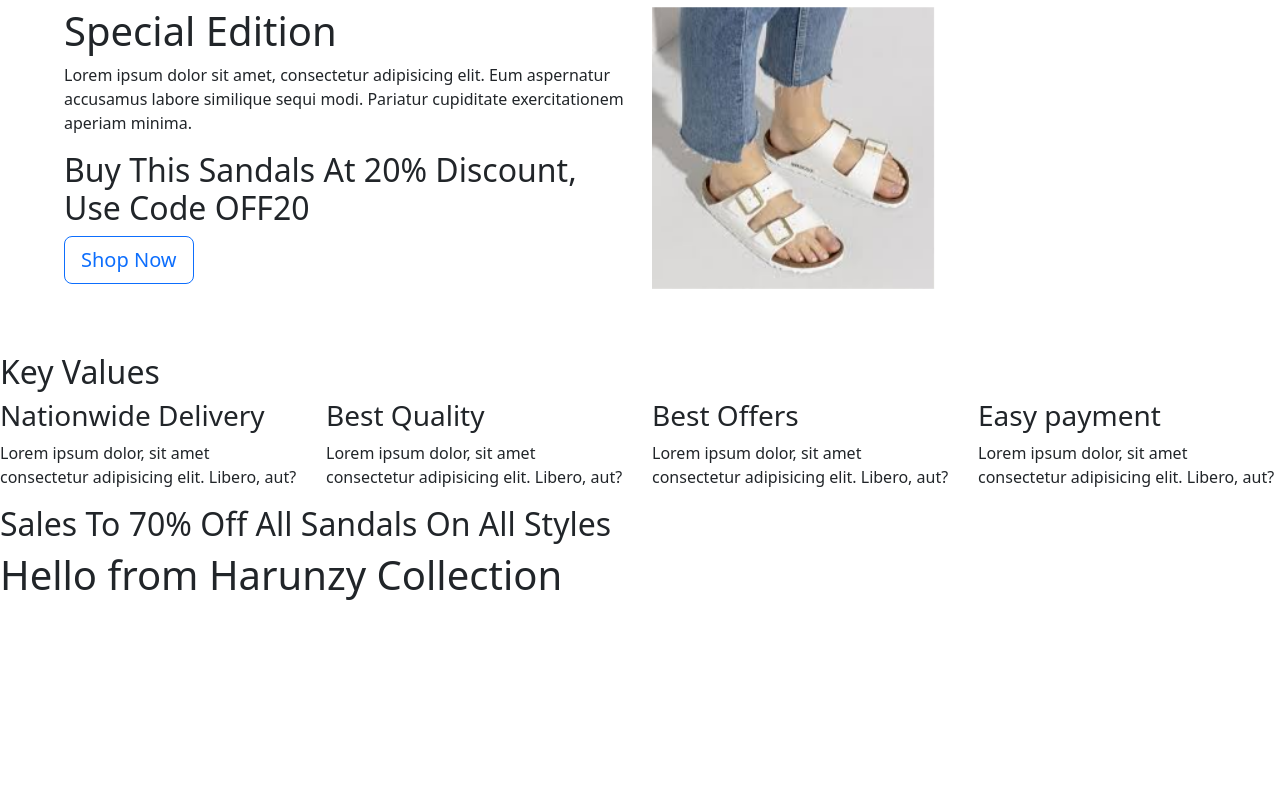
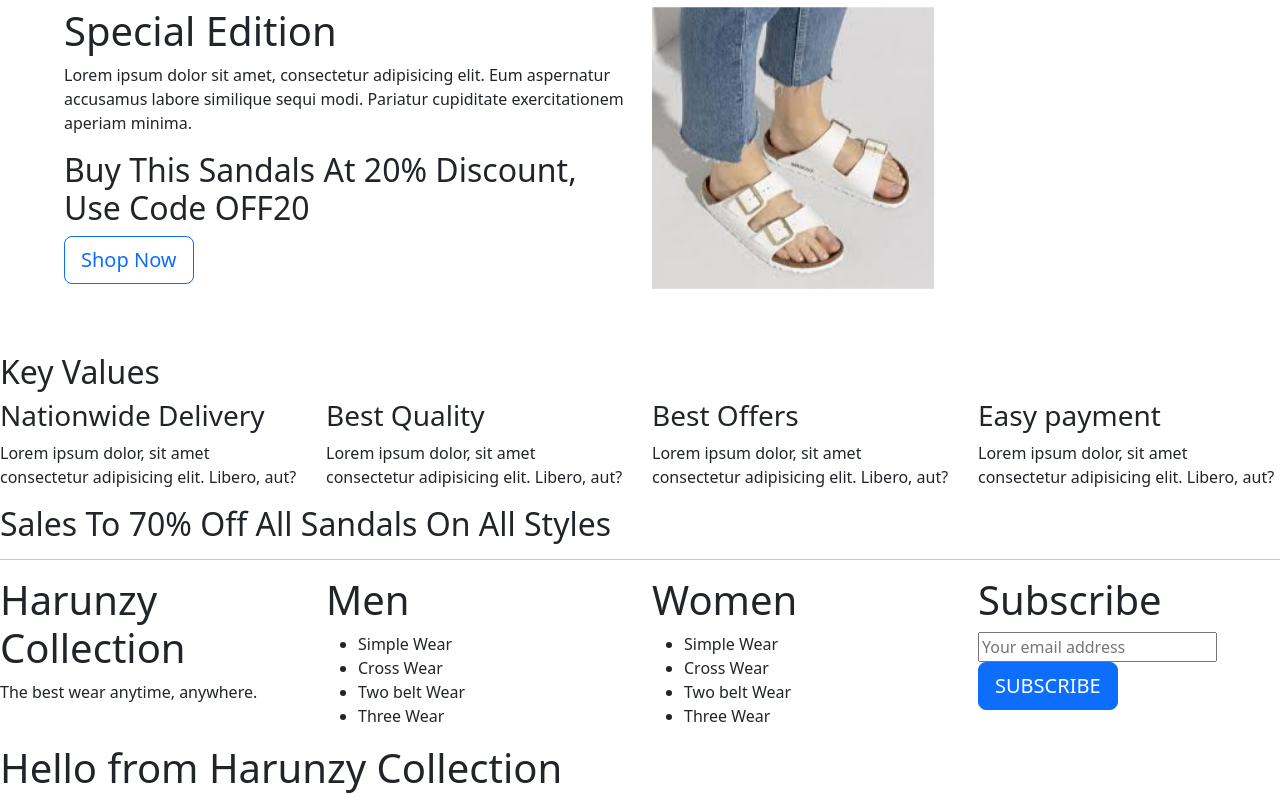
Before and after one commit to HarunaZakaria/HarunzyCollection, a React (Vite) app: page / in a window 1280 px wide. Shown: the part 1653-2453 px from the top of the page. Before the commit the page ends 2260 px from the top, so only its background shows below. Built offline with nearby package versions, Linux system fonts and the light colour scheme.

Commit message:
add content to footer

```diff
--- a/src/Components/Footer.jsx
+++ b/src/Components/Footer.jsx
@@ -2,6 +2,39 @@ export default function Footer(){
     return (
         <div>
             <h2>Sales To 70% Off All Sandals On All Styles</h2>
+            <hr />
+            <div className="row">
+                <div className="col-lg-3">
+                    <h1>Harunzy Collection</h1>
+                    <p>The best wear anytime, anywhere.</p>
+                </div>
+                <div className="col-lg-3">
+                    <h1>Men</h1>
+                    <ul>
+                        <li>Simple Wear</li>
+                        <li>Cross Wear</li>
+                        <li>Two belt Wear</li>
+                        <li>Three Wear</li>
+                    </ul>
+                </div>
+                <div className="col-lg-3">
+                    <h1>Women</h1>
+                    <ul>
+                        <li>Simple Wear</li>
+                        <li>Cross Wear</li>
+                        <li>Two belt Wear</li>
+                        <li>Three Wear</li>
+                    </ul>
+                </div>
+                 <div className="col-lg-3">
+                    <h1>Subscribe</h1>
+                    <form action="#">
+                        <input type="email"  placeholder="Your email address"/>
+
+                    </form>
+                    <button className="btn btn-lg btn-primary" type="button">SUBSCRIBE</button>
+                </div>
+            </div>
         </div>
     )
 }
```
